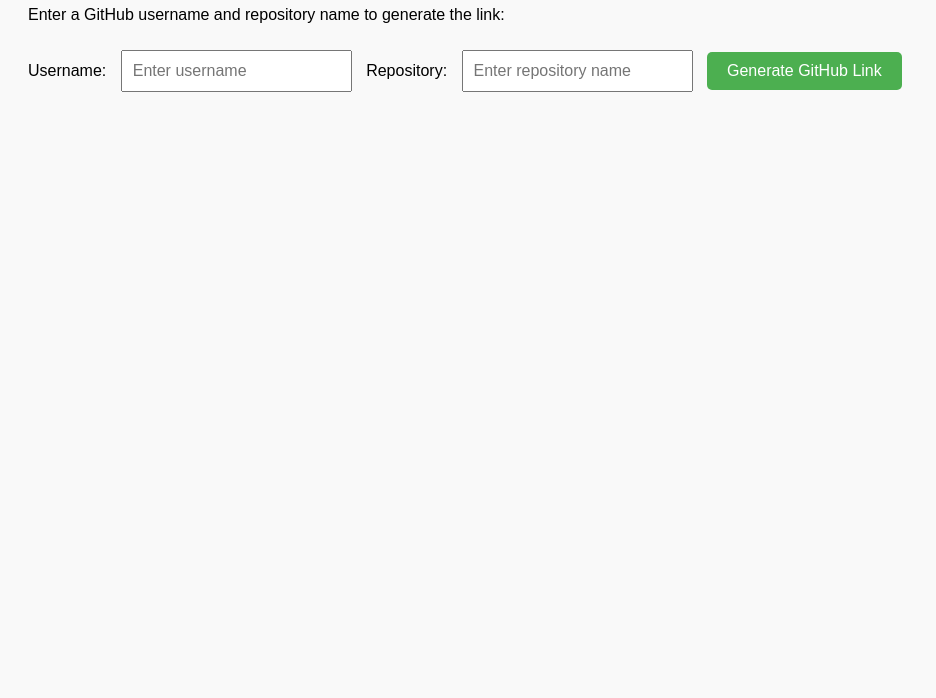
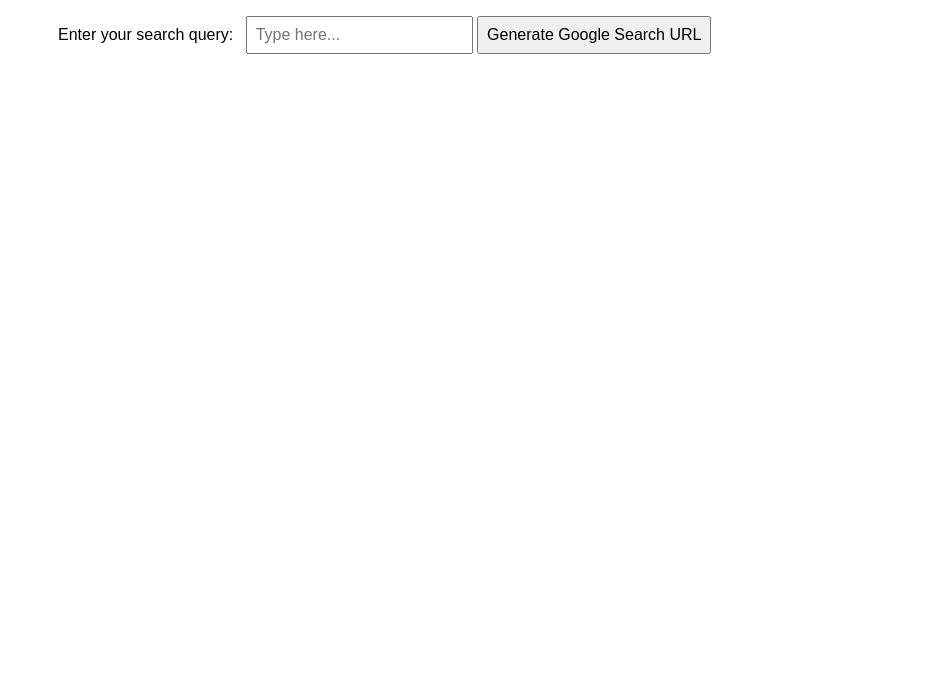
Before and after one commit to lo672/lo6721, a plain HTML site: page lowtaper.html in a window 1280 px wide. Shown: the part 102-800 px from the top of the page, without its empty margins (0-936 px from the left). Drawn offline with Linux system fonts and the light colour scheme.

Commit message:
Update lowtaper.html

```diff
--- a/lowtaper.html
+++ b/lowtaper.html
@@ -3,61 +3,39 @@
 <head>
     <meta charset="UTF-8">
     <meta name="viewport" content="width=device-width, initial-scale=1.0">
-    <title>GitHub Link Generator</title>
+    <title>Google URL Generator</title>
     <style>
         body {
             font-family: Arial, sans-serif;
-            padding: 20px;
-            background-color: #f9f9f9;
+            margin: 50px;
         }
-        input {
-            padding: 10px;
-            margin: 10px;
+        label, input, button {
             font-size: 16px;
+            padding: 8px;
+            margin: 10px 0;
         }
-        button {
-            padding: 10px 20px;
-            font-size: 16px;
-            cursor: pointer;
-            background-color: #4CAF50;
-            color: white;
-            border: none;
-            border-radius: 5px;
-        }
-        button:hover {
-            background-color: #45a049;
-        }
-        .result {
-            margin-top: 20px;
-            font-size: 18px;
-            color: #333;
+        #generated-url {
+            font-weight: bold;
+            color: green;
         }
     </style>
 </head>
 <body>
-    <h1>GitHub Link Generator</h1>
-    <p>Enter a GitHub username and repository name to generate the link:</p>
+    <h1>Google Search URL Generator</h1>
+    <label for="search-query">Enter your search query:</label>
+    <input type="text" id="search-query" placeholder="Type here...">
+    <button onclick="generateUrl()">Generate Google Search URL</button>
 
-    <label for="username">Username:</label>
-    <input type="text" id="username" placeholder="Enter username">
-
-    <label for="repo">Repository:</label>
-    <input type="text" id="repo" placeholder="Enter repository name">
-
-    <button onclick="generateLink()">Generate GitHub Link</button>
-
-    <div class="result" id="result"></div>
+    <p id="generated-url"></p>
 
     <script>
-        function generateLink() {
-            var username = document.getElementById("username").value;
-            var repo = document.getElementById("repo").value;
-
-            if (username && repo) {
-                var link = "https://github.com/" + username + "/" + repo;
-                document.getElementById("result").innerHTML = "Generated Link: <a href='" + link + "' target='_blank'>" + link + "</a>";
+        function generateUrl() {
+            var query = document.getElementById("search-query").value;
+            if (query) {
+                var googleUrl = "https://www.google.com/search?q=" + encodeURIComponent(query);
+                document.getElementById("generated-url").innerHTML = "Generated Google URL: <a href='" + googleUrl + "' target='_blank'>" + googleUrl + "</a>";
             } else {
-                document.getElementById("result").innerHTML = "Please enter both a username and a repository name.";
+                document.getElementById("generated-url").innerHTML = "Please enter a search query.";
             }
         }
     </script>
```
